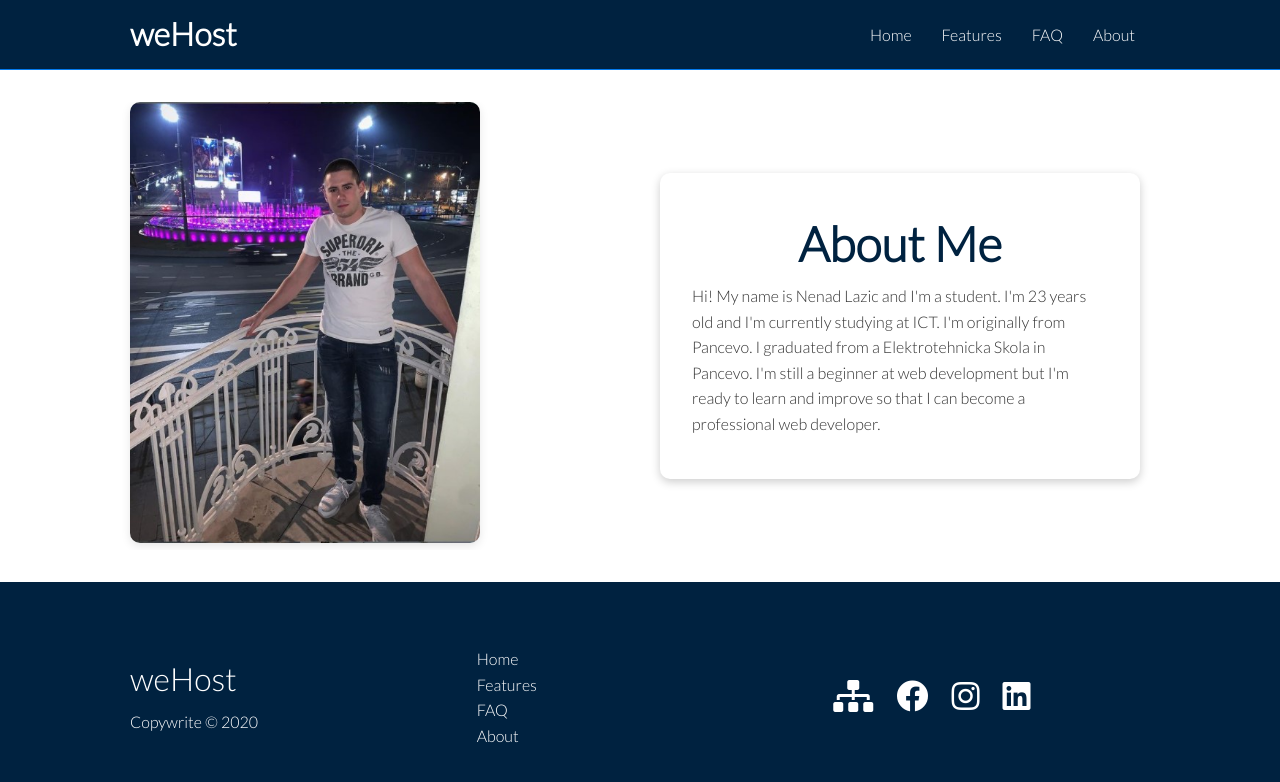
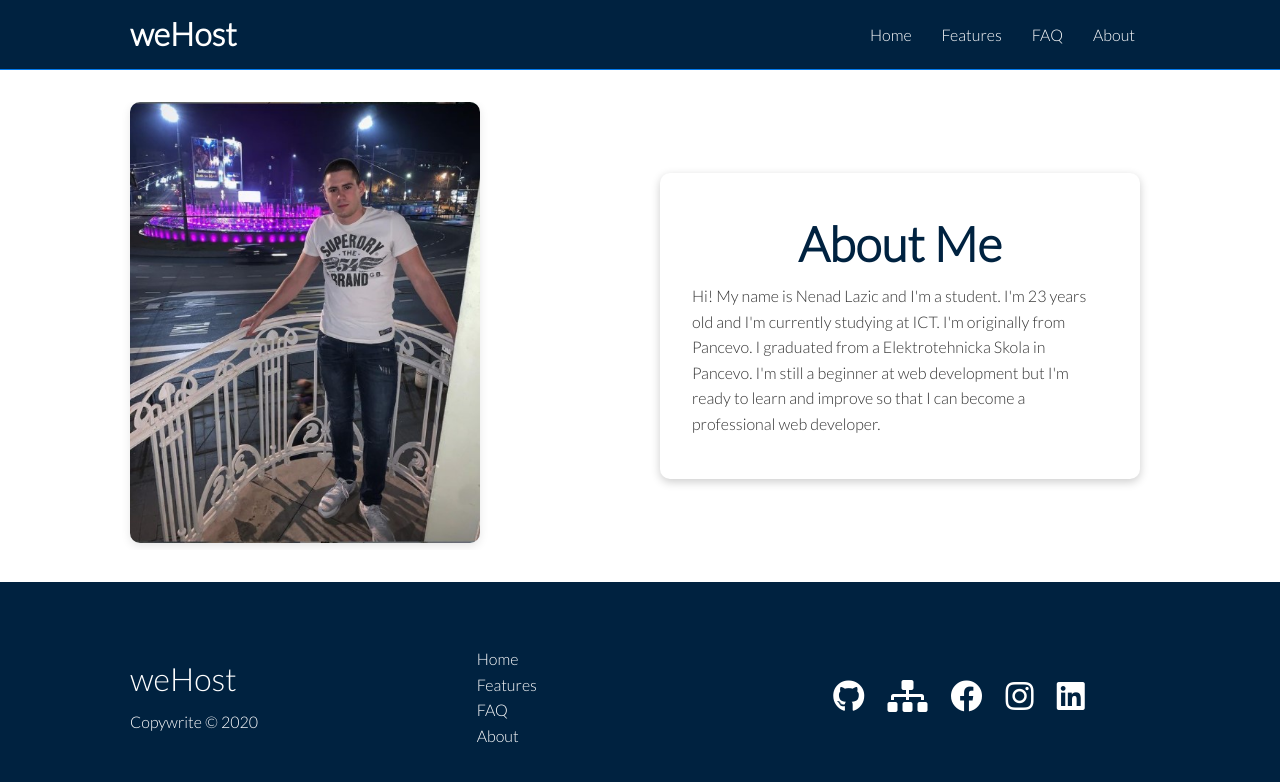
Before and after one commit to LazicNenad/weHostFinal, a plain HTML site: page about.html in a window 1280 px wide. Drawn offline with Linux system fonts and the light colour scheme.

Commit message:
Initial commit

```diff
--- a/about.html
+++ b/about.html
@@ -54,9 +54,11 @@
                     <li><a href="features.html">Features</a></li>
                     <li><a href="faq.html">FAQ</a></li>
                     <li><a href="About.html">About</a></li>
+
                 </ul>
             </nav>
             <div class="social">
+                <a href="https://github.com/LazicNenad/weHost-website"><i class="fab fa-github fa-2x"></i></a>
                 <a href="https://github.com/LazicNenad/weHost-website/blob/master/sitemap.xml"><i class="fa fa-sitemap fa-2x"></i></a>
                 <a href="https://www.facebook.com/profile.php?id=100002689520392"><i class="fab fa-facebook fa-2x"></i></a>
                 <a href="https://www.instagram.com/lazic__n/"><i class="fab fa-instagram fa-2x"></i></a>
```
Also changed, not shown: faq.html (+2 -0 lines), features.html (+2 -0 lines), index.html (+2 -0 lines).
